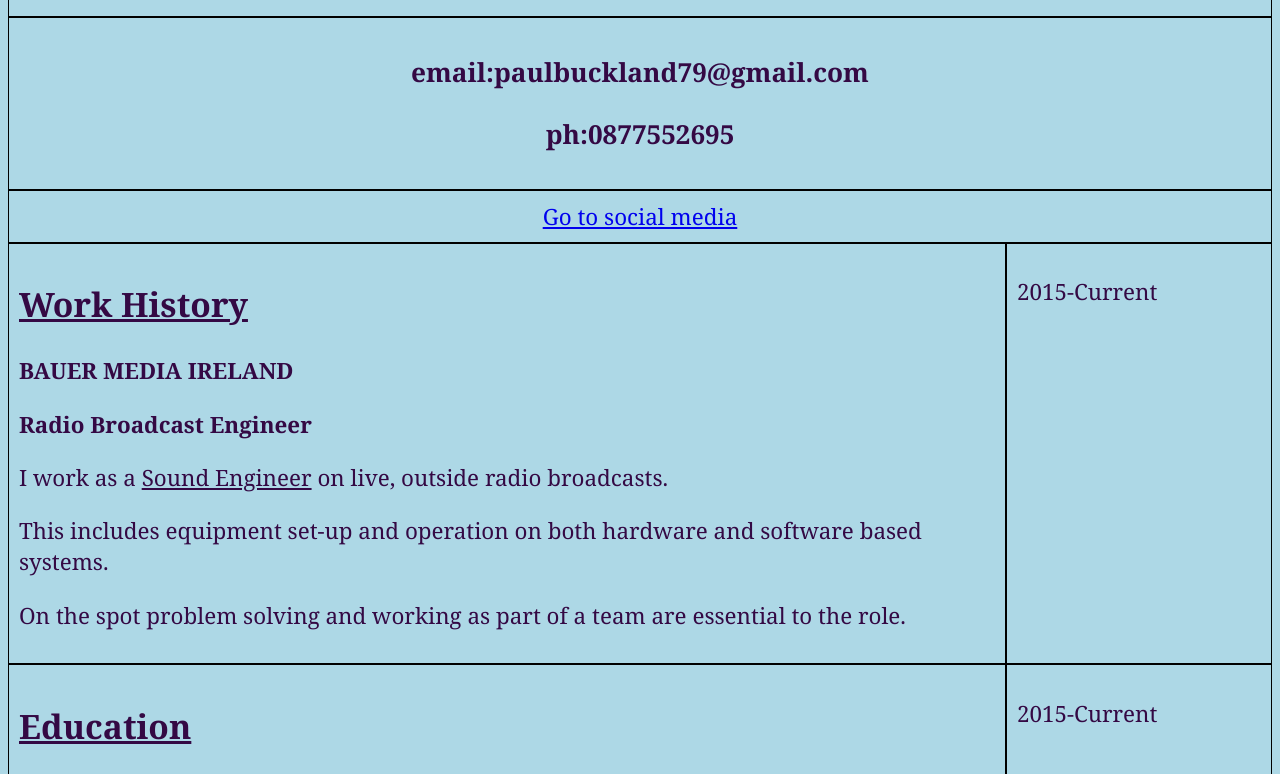
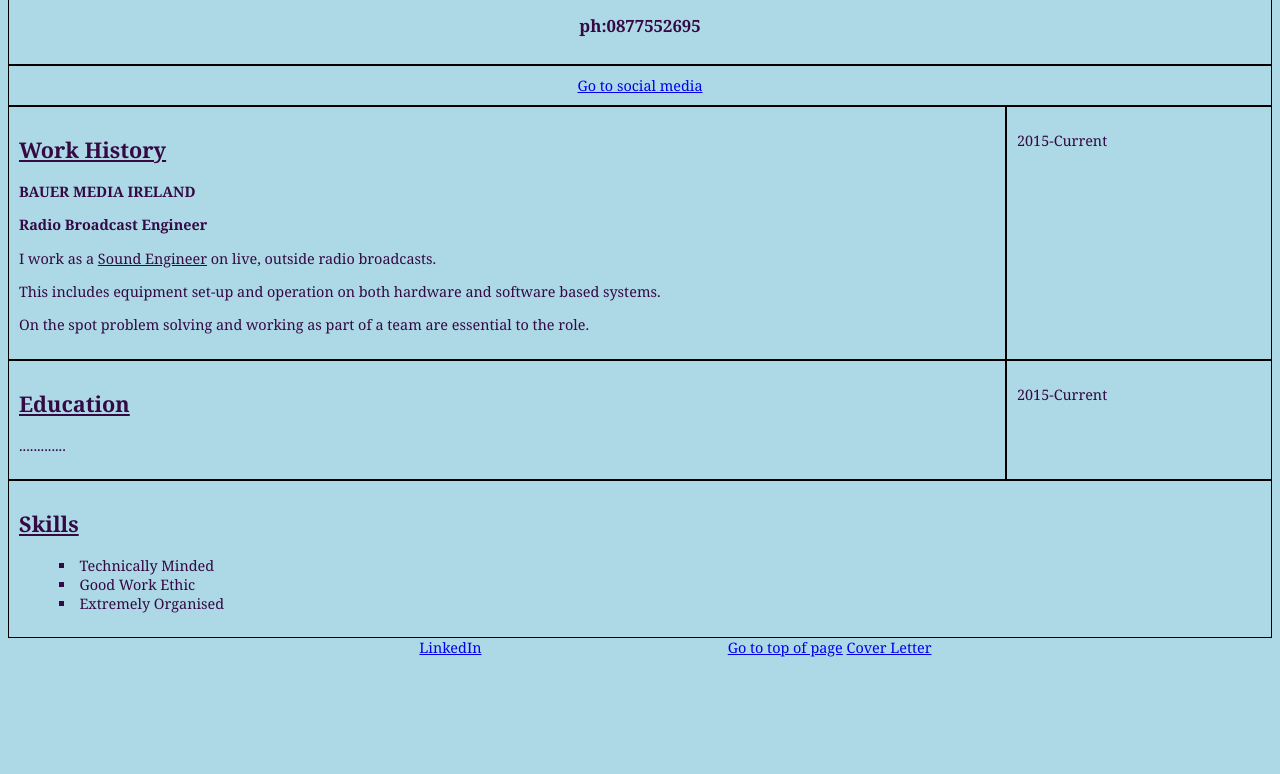
Before and after one commit to buckland2022/buckland2022.github.io, a plain HTML site: page CV/index.html in a window 1280 px wide. Shown: the part 208-982 px from the top of the page. After the commit the page ends 873 px from the top, so only its background shows below. Drawn offline with Linux system fonts and the light colour scheme.

Commit message:
Update style.css

```diff
--- a/CV/styles/style.css
+++ b/CV/styles/style.css
@@ -2,7 +2,7 @@ body {
   background-color: lightblue;
   color: #340944;
   font-family: Georgia;
-  font-size: 140%;
+  font-size: 90%;
 }
 
 ul {
```
